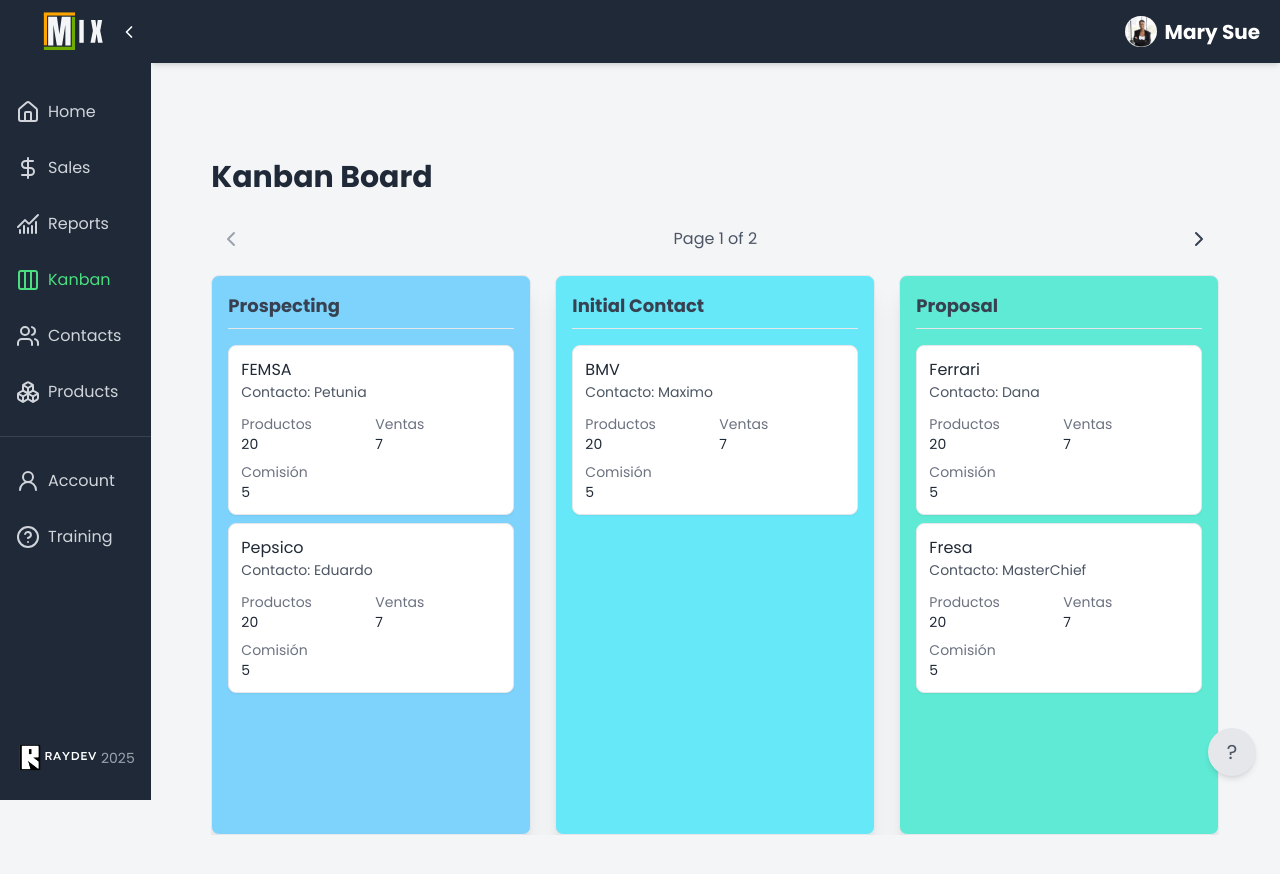
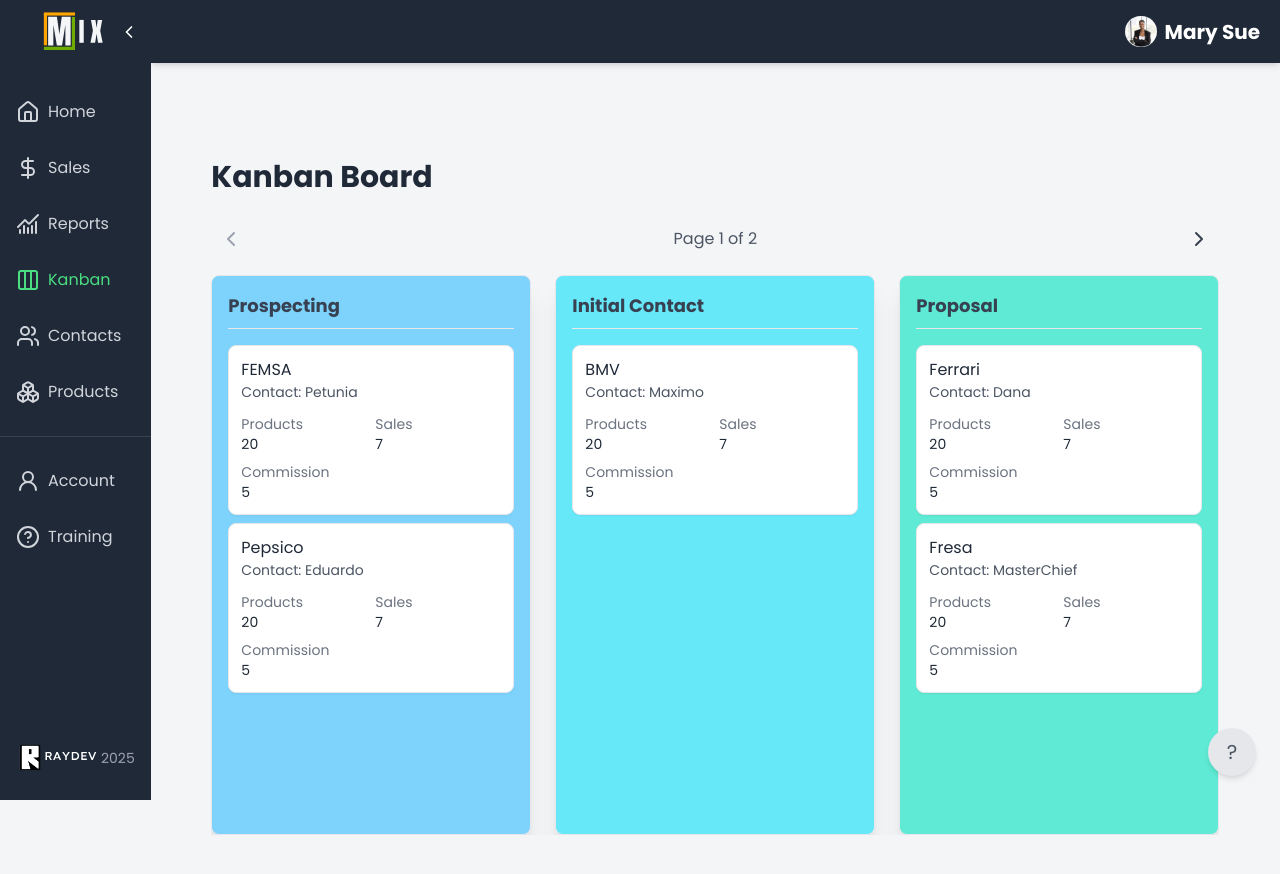
Before and after one commit to BlueE-05/MIX, a Next.js app in the folder MIX-Frontend/: page /crm/kanban in a window 1280 px wide. Shown: the top 874 px of the page. Built offline with nearby package versions, Linux system fonts and the light colour scheme.

Commit message:
Kanban: Arreglo, ahora ya aparecen las 6 columnas y ya se tradujeron las tarjetas al ingles

```diff
--- a/MIX-Frontend/src/app/crm/kanban/page.tsx
+++ b/MIX-Frontend/src/app/crm/kanban/page.tsx
@@ -20,7 +20,6 @@
         <KanbanBoard />
       </div>
 
-      {/* Botón de ayuda fijo en esquina inferior derecha */}
       <div className="fixed bottom-6 right-6">
         <button
           className="w-12 h-12 rounded-full bg-gray-200 flex items-center justify-center text-gray-600 hover:bg-gray-300 transition-colors text-xl shadow-md"
@@ -30,6 +29,7 @@
           ?
         </button>
 
+        {/* Info Icon */}
         {showTooltip && (
           <div className="absolute bottom-14 right-0 bg-white p-4 rounded-lg shadow-lg w-64 z-10 border border-gray-200">
             <h3 className="font-bold mb-2">Kanban Phases</h3>
--- a/MIX-Frontend/src/components/Kanban/Card.tsx
+++ b/MIX-Frontend/src/components/Kanban/Card.tsx
@@ -1,12 +1,12 @@
 // Card.tsx
 import React from 'react';
-import { Task } from './types'; // Importar desde el archivo de tipos
-// Quitar import './Card.css'; si se maneja todo con Tailwind
+import { Task } from './types'; // Import from types file
+// Remove import './Card.css'; if everything is handled with Tailwind
 
 interface CardProps {
-  task: Task; // Recibir el objeto task completo
-  // onDelete: () => void; // Eliminar la prop onDelete
-  // Recibir los handlers necesarios para hacer el div draggable
+  task: Task; // Receive the complete task object
+  // onDelete: () => void; // Remove onDelete prop
+  // Receive necessary handlers to make the div draggable
   onDragStart: (event: React.DragEvent<HTMLDivElement>) => void;
   onDragEnd: (event: React.DragEvent<HTMLDivElement>) => void;
 }
@@ -21,35 +21,27 @@
       onDragStart={onDragStart}
       onDragEnd={onDragEnd}
     >
-      {/* Contenido de la tarjeta */}
+      {/* Card content */}
       <div className="flex justify-between items-start mb-1">
         <div>
           <h3 className="font-medium text-gray-800 break-words mr-6">{Enterprise}</h3>
           {ContactName && (
-            <p className="text-sm text-gray-600">Contacto: {ContactName}</p>
+            <p className="text-sm text-gray-600">Contact: {ContactName}</p>
           )}
         </div>
-        {/* Quitar el botón de eliminar */}
-        {/* <button
-          onClick={onDelete}
-          className="absolute top-1 right-1 p-1 opacity-0 group-hover:opacity-100 hover:bg-gray-100 rounded-full text-gray-400 hover:text-red-500 transition-opacity"
-          aria-label={`Eliminar ${Enterprise}`}
-        >
-          <X className="w-4 h-4" />
-        </button> */}
       </div>
 
       <div className="grid grid-cols-2 gap-2 mt-3">
         <div>
-          <p className="text-sm font-medium text-gray-500">Productos</p>
+          <p className="text-sm font-medium text-gray-500">Products</p>
           <p className="text-sm text-gray-800">{TotalProducts}</p>
         </div>
         <div>
-          <p className="text-sm font-medium text-gray-500">Ventas</p>
+          <p className="text-sm font-medium text-gray-500">Sales</p>
           <p className="text-sm text-gray-800">{TotalSale}</p>
         </div>
         <div>
-          <p className="text-sm font-medium text-gray-500">Comisión</p>
+          <p className="text-sm font-medium text-gray-500">Commission</p>
           <p className="text-sm text-gray-800">{TotalComission}</p>
         </div>
       </div>
--- a/MIX-Frontend/src/components/Kanban/KanbanBoard.tsx
+++ b/MIX-Frontend/src/components/Kanban/KanbanBoard.tsx
@@ -43,16 +43,16 @@
 const KanbanBoard: React.FC = () => {
   const [columns, setColumns] = useState<{ [key: string]: Task[] }>(initialColumns);
   const [currentPage, setCurrentPage] = useState(0);
-  const [visibleColumnsCount, setVisibleColumnsCount] = useState(3); // Define el número inicial de columnas visibles
+  const [visibleColumnsCount, setVisibleColumnsCount] = useState(3); // Define initial number of visible columns
   const boardRef = useRef<HTMLDivElement>(null);
 
-  // Calcular columnas visibles basado en el ancho del tablero
+  // Calculate visible columns based on board width
   useEffect(() => {
     const calculateVisibleColumns = () => {
       if (boardRef.current) {
         const boardWidth = boardRef.current.offsetWidth;
-        // Asumimos un ancho aproximado de columna de 300px + gap
-        const columnWidth = 300 + 24; // 24 es el gap (gap-6 = 1.5rem = 24px)
+        // Assuming approximate column width of 300px + gap
+        const columnWidth = 300 + 24; // 24 is the gap (gap-6 = 1.5rem = 24px)
         const count = Math.max(1, Math.floor(boardWidth / columnWidth));
         setVisibleColumnsCount(count);
       }
@@ -63,13 +63,23 @@
     return () => window.removeEventListener('resize', calculateVisibleColumns);
   }, []);
 
-  // Dividir las columnas en grupos según las columnas visibles
   const columnGroups = React.useMemo(() => {
     const columnNames = Object.keys(columns);
     const groups = [];
-    for (let i = 0; i < columnNames.length; i += visibleColumnsCount) {
-      groups.push(columnNames.slice(i, i + visibleColumnsCount));
+
+    const orderedColumns = [
+      'Prospecting',
+      'Initial Contact',
+      'Proposal',
+      'Negotiation',
+      'Closing',
+      'Cancelled'
+    ].filter(col => columnNames.includes(col));
+
+    for (let i = 0; i < orderedColumns.length; i += visibleColumnsCount) {
+      groups.push(orderedColumns.slice(i, i + visibleColumnsCount));
     }
+
     return groups;
   }, [columns, visibleColumnsCount]);
 
@@ -90,39 +100,37 @@
   const handleDragStart = useCallback((event: React.DragEvent<HTMLDivElement>, taskId: number, fromColumn: string) => {
     event.dataTransfer.setData('taskId', taskId.toString());
     event.dataTransfer.setData('fromColumn', fromColumn);
-    event.currentTarget.classList.add('dragging'); // Añadir clase al elemento arrastrado (Card)
+    event.currentTarget.classList.add('dragging'); // Add class to dragged element (Card)
   }, []);
 
   const handleDragEnd = useCallback((event: React.DragEvent<HTMLDivElement>) => {
-    event.currentTarget.classList.remove('dragging'); // Limpiar clase
+    event.currentTarget.classList.remove('dragging'); // Remove class
   }, []);
 
-
   const handleDrop = useCallback((event: React.DragEvent<HTMLDivElement>, toColumn: string) => {
-    event.preventDefault(); // Necesario para permitir el drop
+    event.preventDefault(); // Necessary to allow drop
     const taskId = parseInt(event.dataTransfer.getData('taskId'), 10);
     const fromColumn = event.dataTransfer.getData('fromColumn');
 
     if (!taskId || !fromColumn || !toColumn || fromColumn === toColumn || !columns[fromColumn] || !columns[toColumn]) {
-      // Validar que toda la información necesaria está presente
-      console.warn("Drop inválido - Faltan datos o columnas inválidas");
+      // Validate all required information is present
+      console.warn("Invalid drop - Missing data or invalid columns");
       return;
     }
 
-
     setColumns(prevColumns => {
       const taskToMove = prevColumns[fromColumn].find(task => task.id === taskId);
-      if (!taskToMove) return prevColumns; // La tarea no se encontró (raro, pero seguro)
+      if (!taskToMove) return prevColumns; // Task not found (rare but safe)
 
       const newColumns = { ...prevColumns };
       newColumns[fromColumn] = newColumns[fromColumn].filter(task => task.id !== taskId);
       newColumns[toColumn] = [...newColumns[toColumn], taskToMove];
       return newColumns;
     });
-  }, [columns]); // Depende de columns para encontrar la tarea
+  }, [columns]); // Depends on columns to find the task
 
   const handleDragOver = useCallback((event: React.DragEvent<HTMLDivElement>) => {
-    event.preventDefault(); // Necesario para permitir el drop
+    event.preventDefault(); // Necessary to allow drop
   }, []);
 
   return (
@@ -135,7 +143,7 @@
           </div>
         </div>
 
-        {/* Board Container con controles de paginación */}
+        {/* Board Container with pagination controls */}
         <div className="relative">
           {columnGroups.length > 1 && (
             <div className="flex items-center justify-between mb-4">
@@ -159,8 +167,8 @@
             </div>
           )}
 
-          <div className="overflow-x-hidden"> {/* Oculta el scroll horizontal general */}
-            <div className="flex gap-6 transition-transform duration-300" style={{ transform: `translateX(-${currentPage * (300 + 24) * visibleColumnsCount / visibleColumns.length}px)` }}>
+          <div className="overflow-x-auto">
+            <div className="flex gap-6 min-w-max">
               {visibleColumns.map(columnName => (
                 <Column
                   key={columnName}
--- a/MIX-Frontend/src/components/Sidebar/Sidebar.tsx
+++ b/MIX-Frontend/src/components/Sidebar/Sidebar.tsx
@@ -48,7 +48,7 @@
     { name: "Dana Torres", role: "Backend", social: "@dana", socialLink:"https://www.linkedin.com/in/dana-elizabeth-torres-estrada-b20b2b329" },
     { name: "Maximo Ramírez", role: "Frontend", social: "@maximo", socialLink:"https://www.linkedin.com/in/maximo-ramirez" },
     { name: "Fatima Castillo", role: "Backend", social: "@fatima", socialLink:"https://www.linkedin.com/in/fatimacastilloaguirre" },
-    { name: "Daniel Sanchez", role: "Videogame", social: "@daniel", socialLink:"" },
+    { name: "Daniel Sanchez", role: "Videogame", social: "@daniel", socialLink:"https://www.linkedin.com/in/daniel-sanchez-a8688b305/" },
     { name: "Sandino Ortiz", role: "Backend", social: "@sandino", socialLink:"https://www.linkedin.com/in/ernesto-sandino-ortiz-de-le%C3%B3n-91255227a/?utm_source=share&utm_campaign=share_via&utm_content=profile&utm_medium=ios_app" }
   ];
 
```
Also changed, not shown: MIX-Frontend/src/components/Kanban/Column.tsx (+3 -8 lines).
